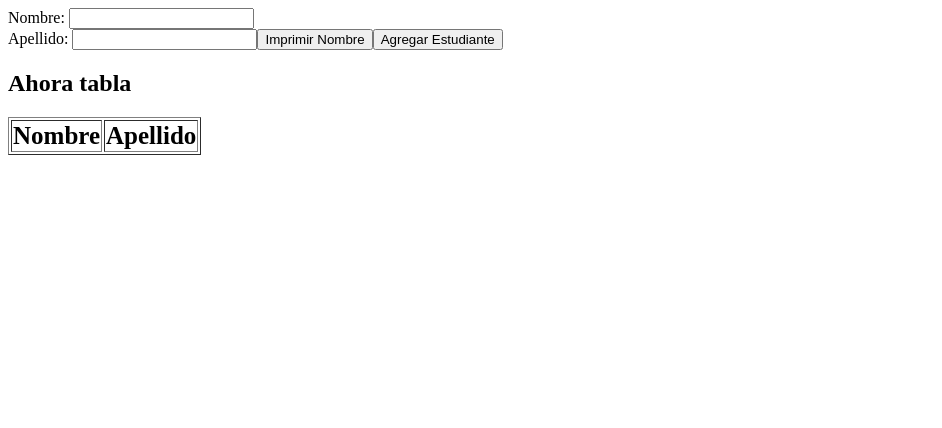
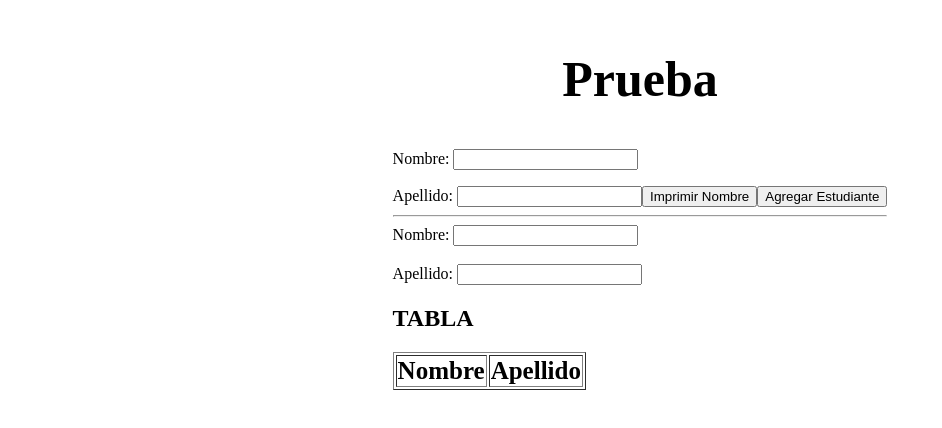
Before and after one commit to MykeCv/pw_vue_u2_mc, a Vue app: page / in a window 1280 px wide. Shown: the top 428 px of the page, without its empty margins (0-942 px from the left). Built offline with nearby package versions, Linux system fonts and the light colour scheme.

Commit message:
Taller 16

```diff
--- a/src/components/Directivas.vue
+++ b/src/components/Directivas.vue
@@ -3,20 +3,30 @@
         <label for="id_nombre">Nombre: </label>
         <input v-model="nombre" id="id_nombre" type="text">
         <br>
-        <!--<p>{{ nombre }}</p>-->
+        <p>{{ nombre }}</p>
 
         <label for="id_apellido">Apellido: </label>
         <input v-model="apellido" id="id_apellido" type="text">
 
         <button v-on:click="imprimirNombre()">Imprimir Nombre</button>
         <button v-on:click="agregarEstudiante()">Agregar Estudiante</button>
-        <!--<h1>{{ arreglo[0] }}</h1>-->
+        <!-- <h1>{{ arreglo[0] }}</h1> -->
+
+        <hr />
+
+        <label for="id_nombre_1">Nombre: </label>
+        <input input v-model="nombre1" id="id_nombre_1" type="text">
+        <br>
+        <br>
+        <label for="id_apellido_1">Apellido: </label>
+        <input input v-model="apellido1" v-on:keypress.enter="agregarEstudiante1" id="id_apellido_1" type="text">
+
 
         <ul>
-            <!--<li v-show="nombre" v-for="{ nombre, apellido } in arreglo" :key="nombre">
-                {{ nombre }} {{ apellido }}</li>-->
+            <!-- <li v-show="nombre" v-for="{ nombre, apellido } in arreglo" :key="nombre"> -->
+                <!-- {{ nombre }} {{ apellido }}</li> -->
         </ul>
-        <h2>Ahora tabla</h2>
+        <h2>TABLA</h2>
             <table border="1">
                 <th>Nombre</th>
                 <th>Apellido</th>
@@ -24,8 +34,6 @@
                     <td>{{ nombre }}</td>
                     <td>{{ apellido }}</td>
                 </tr>
-
-
             </table>
     </div>
 </template>
@@ -36,6 +44,8 @@ export default {
         return {
             nombre: null,
             apellido: null,
+            nombre1: null,
+            apellido1: null,
             arreglo: [],
         }
     },
@@ -53,6 +63,26 @@ export default {
             this.arreglo.push(estu);
             this.limpiarFomulario();
         },
+        agregarEstudiante1(event){
+            console.log('Evento');
+            if(event.charCode!==13){
+                return;
+            }
+             const estu = {
+                nombre: this.nombre1,
+                apellido: this.apellido1,
+            };
+            console.log("Se agrega Estudiante");
+            console.log(estu);
+            this.arreglo.push(estu);
+            this.limpiarFomulario();
+
+            console.log('Presiono el ENTER')
+            console.log("Agrego un estudiante");
+            console.log(event);
+            console.log(event.charCode);
+            console.log(event.code);
+        },
         limpiarFomulario() {
             this.nombre = null;
             this.apellido = null;
--- a/src/views/DirectivasView.vue
+++ b/src/views/DirectivasView.vue
@@ -1,5 +1,8 @@
 <template>
-  <Directivas />
+  <div class="view-container">
+    <h2>Prueba</h2>
+    <Directivas />
+  </div>
 </template>
 
 <script>
@@ -8,7 +11,17 @@ export default {
   components: {
     Directivas,
   },
-}
+};
 </script>
 
-<style></style>
+<style scoped>
+.view-container {
+  display: flex;
+  justify-content: center;
+  flex-direction: column;
+  align-items: center;
+}
+h2{
+  font-size: 50px;
+}
+</style>
```
